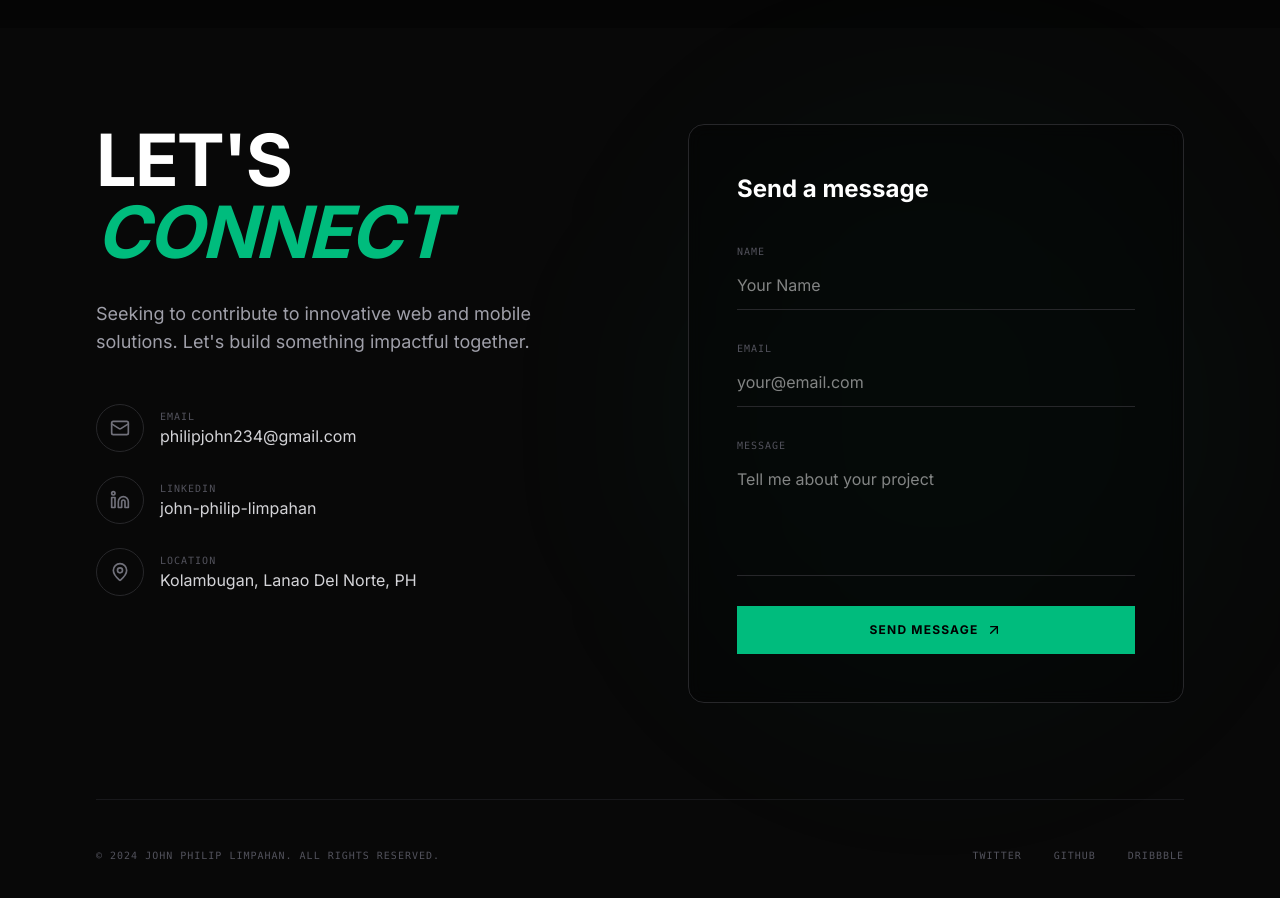
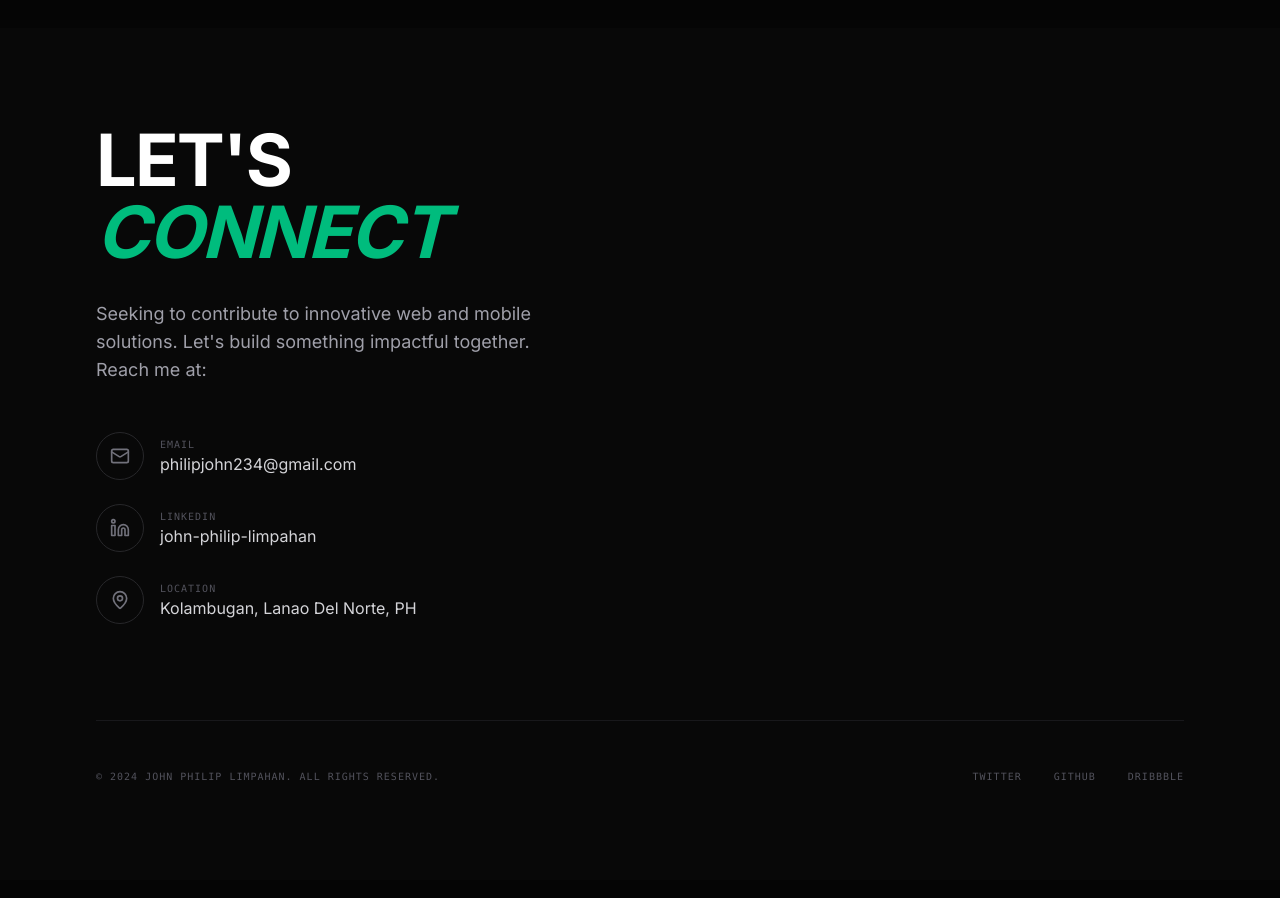
Before and after one commit to johnphiliplimpahan/jplimpahan, a Next.js app: page / in a window 1280 px wide. Shown: the part 3800-4698 px from the top of the page. Built offline with nearby package versions, Linux system fonts and the light colour scheme.

Commit message:
Updated contact info

```diff
--- a/components/Contact.tsx
+++ b/components/Contact.tsx
@@ -7,7 +7,7 @@ export default function Contact() {
   return (
     <section className="py-24 px-6 md:px-12 lg:px-24 bg-[#080808]">
       <div className="max-w-7xl mx-auto">
-        <div className="grid grid-cols-1 lg:grid-cols-2 gap-24">
+        <div className="grid grid-cols-1 lg:grid-cols-1 gap-24">
           <div>
             <motion.div
               initial={{ opacity: 0, y: 20 }}
@@ -19,12 +19,12 @@ export default function Contact() {
                 <span className="text-emerald-500 italic">CONNECT</span>
               </h2>
               <p className="text-zinc-400 text-lg max-w-md mb-12">
-                Seeking to contribute to innovative web and mobile solutions. Let&apos;s build something impactful together.
+                Seeking to contribute to innovative web and mobile solutions. Let&apos;s build something impactful together. Reach me at:
               </p>
             </motion.div>
 
             <div className="space-y-6">
-              <a href="mailto:johnphiliplimpahan@gmail.com" className="flex items-center gap-4 group">
+              <a href="mailto:philipjohn234@gmail.com" className="flex items-center gap-4 group">
                 <div className="w-12 h-12 rounded-full border border-zinc-800 flex items-center justify-center group-hover:border-emerald-500/50 transition-colors">
                   <Mail className="w-5 h-5 text-zinc-500 group-hover:text-emerald-500 transition-colors" />
                 </div>
@@ -34,7 +34,7 @@ export default function Contact() {
                 </div>
               </a>
 
-              <a href="https://linkedin.com/in/john-philip-limpahan" target="_blank" rel="noopener noreferrer" className="flex items-center gap-4 group">
+              <a href="https://www.linkedin.com/in/john-philip-limpahan-4243a3165/" target="_blank" rel="noopener noreferrer" className="flex items-center gap-4 group">
                 <div className="w-12 h-12 rounded-full border border-zinc-800 flex items-center justify-center group-hover:border-emerald-500/50 transition-colors">
                   <Linkedin className="w-5 h-5 text-zinc-500 group-hover:text-emerald-500 transition-colors" />
                 </div>
@@ -55,31 +55,6 @@ export default function Contact() {
               </div>
             </div>
           </div>
-
-          <div className="relative">
-            <div className="absolute inset-0 bg-emerald-500/5 blur-[100px] rounded-full" />
-            <div className="relative border border-zinc-800 p-8 md:p-12 rounded-2xl bg-[#050505]/50 backdrop-blur-sm">
-              <h3 className="font-display text-2xl font-bold mb-8">Send a message</h3>
-              <form className="space-y-6" onSubmit={(e) => e.preventDefault()}>
-                <div className="space-y-2">
-                  <label className="font-mono text-[10px] uppercase tracking-widest text-zinc-600">Name</label>
-                  <input type="text" className="w-full bg-transparent border-b border-zinc-800 py-3 focus:outline-none focus:border-emerald-500 transition-colors text-white" placeholder="Your Name" />
-                </div>
-                <div className="space-y-2">
-                  <label className="font-mono text-[10px] uppercase tracking-widest text-zinc-600">Email</label>
-                  <input type="email" className="w-full bg-transparent border-b border-zinc-800 py-3 focus:outline-none focus:border-emerald-500 transition-colors text-white" placeholder="your@email.com" />
-                </div>
-                <div className="space-y-2">
-                  <label className="font-mono text-[10px] uppercase tracking-widest text-zinc-600">Message</label>
-                  <textarea rows={4} className="w-full bg-transparent border-b border-zinc-800 py-3 focus:outline-none focus:border-emerald-500 transition-colors text-white resize-none" placeholder="Tell me about your project" />
-                </div>
-                <button className="w-full py-4 bg-emerald-500 text-black font-bold uppercase tracking-widest text-xs hover:bg-emerald-400 transition-colors flex items-center justify-center gap-2 group">
-                  Send Message
-                  <ArrowUpRight className="w-4 h-4 group-hover:translate-x-0.5 group-hover:-translate-y-0.5 transition-transform" />
-                </button>
-              </form>
-            </div>
-          </div>
         </div>
 
         <footer className="mt-24 pt-12 border-t border-zinc-900 flex flex-col md:flex-row justify-between items-center gap-6">
```
